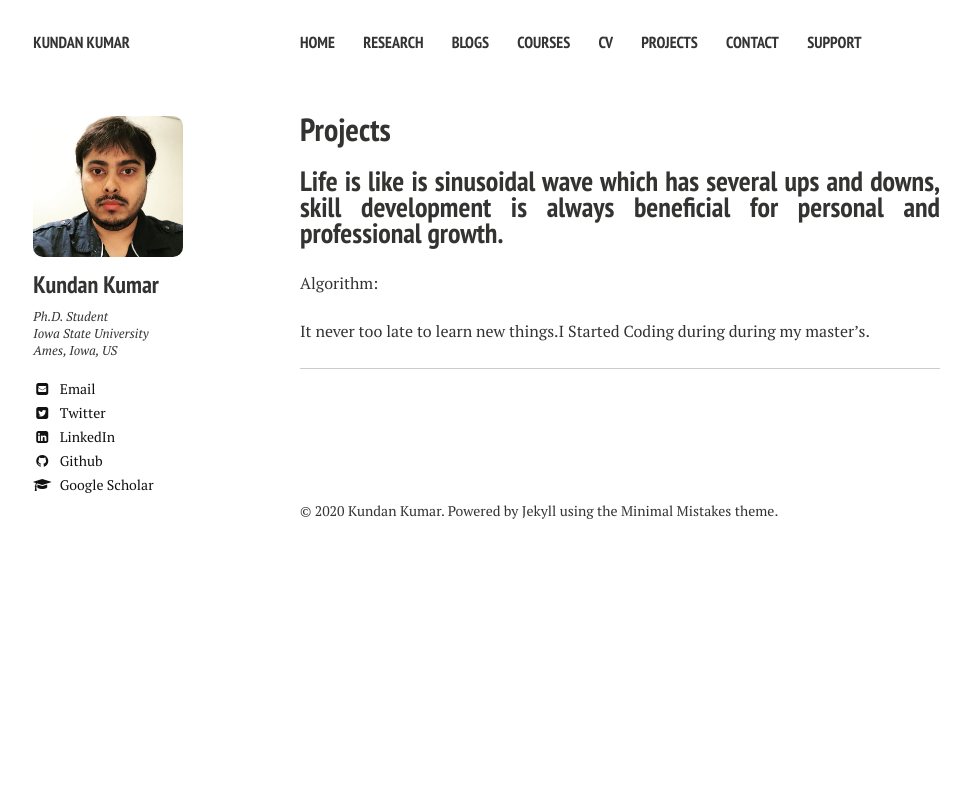
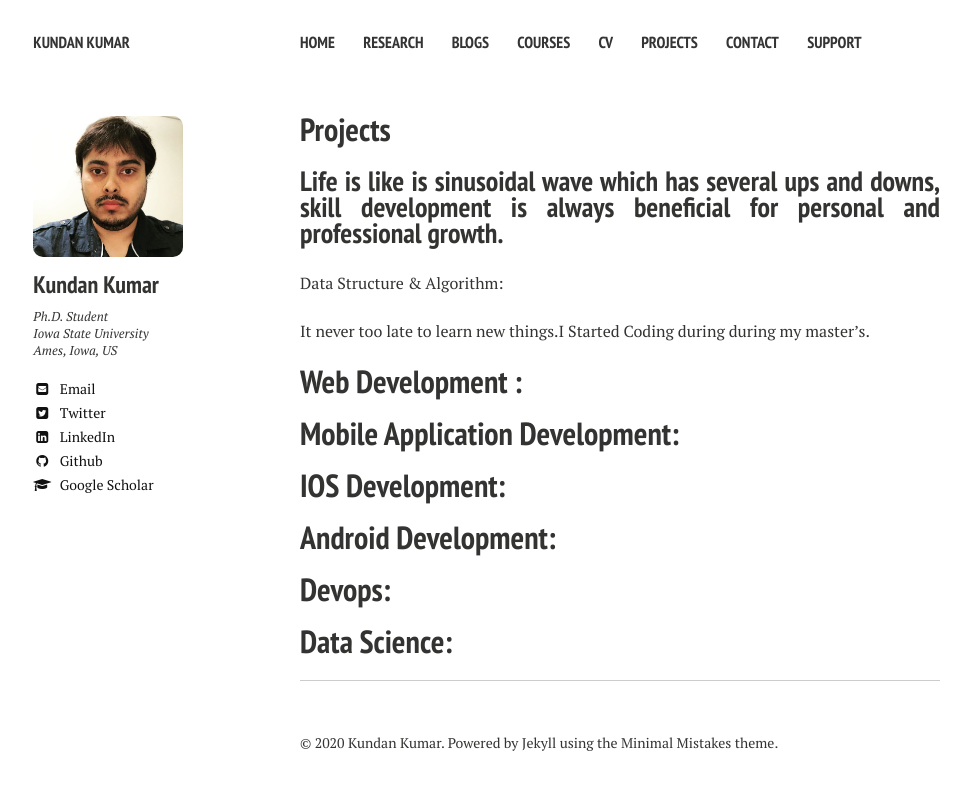
Before and after one commit to kundan7kumar/kundan7kumar.github.io, a Jekyll site: the page built from talks/index.md, in a window 1280 px wide. Shown: the top 790 px of the page, without its empty margins (20-990 px from the left). Built offline with Jekyll 4.4.1, drawn with Linux system fonts in a browser that asks for light colours; nearby versions of some CDN libraries.

Commit message:
Update index.md

```diff
--- a/talks/index.md
+++ b/talks/index.md
@@ -8,6 +8,22 @@ comments: false
 Life is like is sinusoidal wave which has several ups and downs, skill development is always beneficial for personal and professional growth.
 ----
 
-Algorithm:
+Data Structure & Algorithm:
 
 It never too late to learn new things.I Started Coding during during my master's.
+
+
+# Web Development :
+
+
+# Mobile Application Development:
+
+# IOS Development:
+
+# Android Development:
+
+
+# Devops:
+
+
+# Data Science:
```
